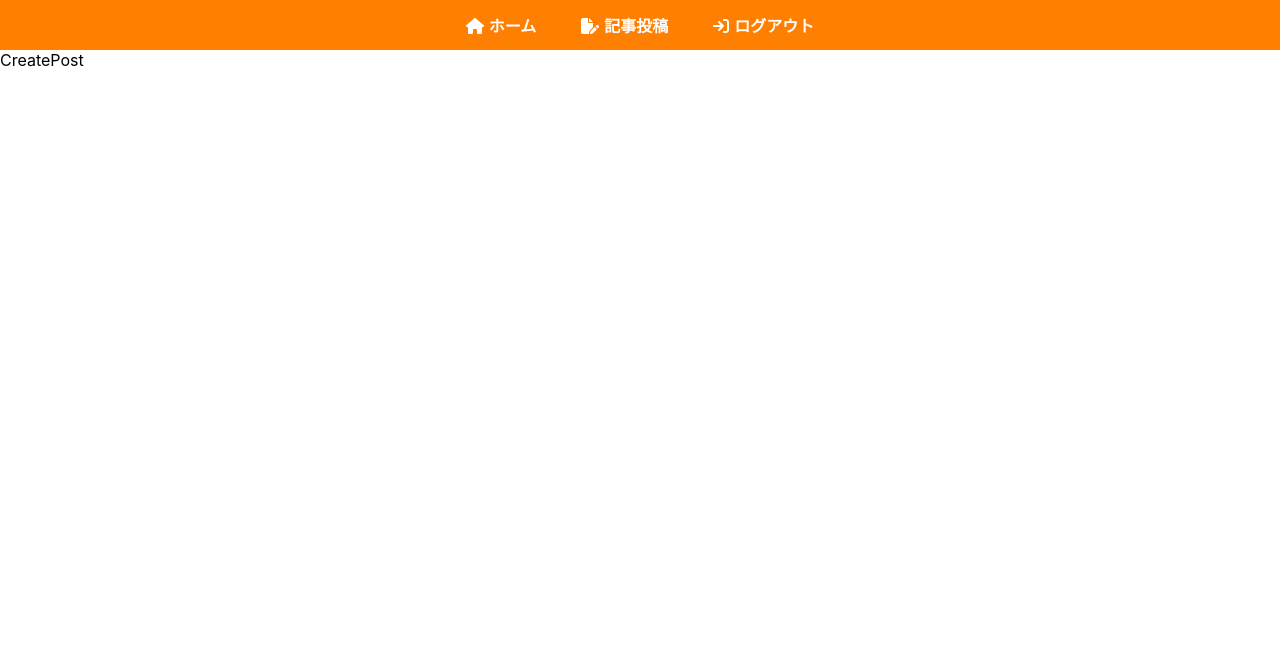
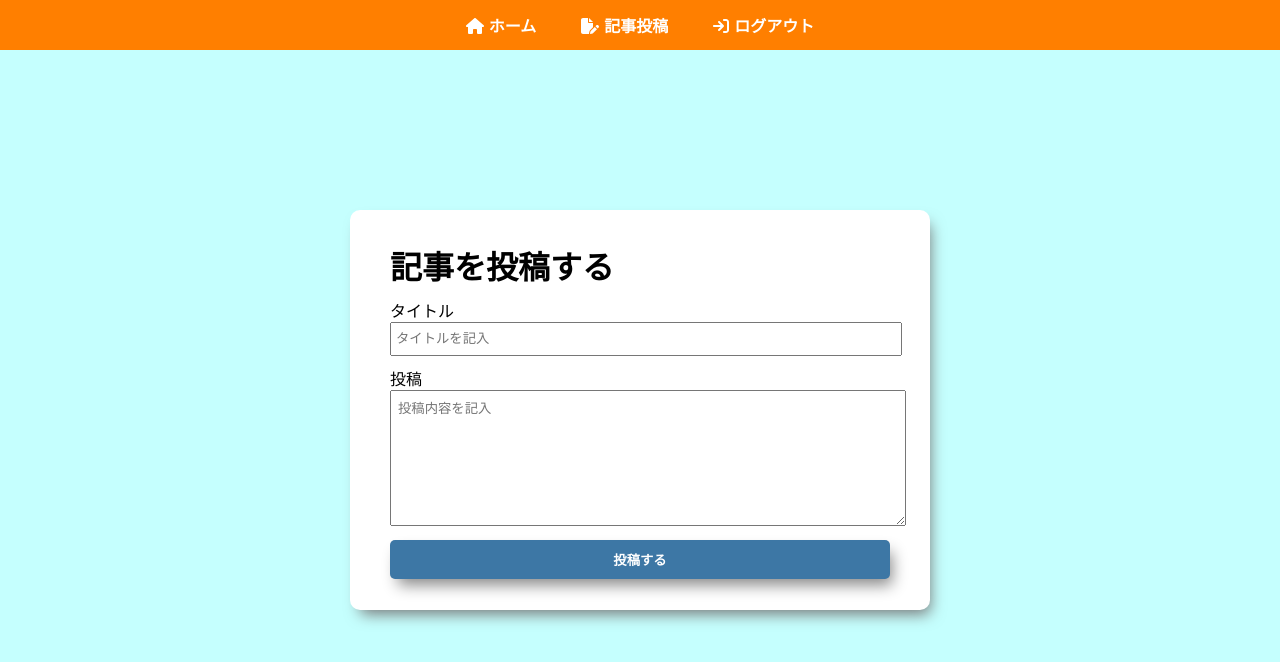
Before and after one commit to mkhkshibata/blog_app, a React (Create React App) app: page /createpost in a window 1280 px wide. Shown: the top 662 px of the page. Built offline with nearby package versions, Linux system fonts and the light colour scheme.

Commit message:
記事投稿の入力部分完成

```diff
--- /dev/null
+++ b/src/components/CreatePost.css
@@ -0,0 +1,54 @@
+.createPostPage {
+	display: flex;
+	align-items: center;
+	justify-content: center;
+	height: 90vh;
+}
+
+.postContainer {
+	background-color: #fff;
+	border-radius: 10px;
+	display: flex;
+	flex-direction: column;
+	justify-content: center;
+	height: 400px;
+	width: 500px;
+	gap: 10px;
+	padding: 0 40px;
+	box-shadow: 5px 9px 15px -5px #777;
+}
+
+.postContainer h1 {
+	margin: 0;
+}
+
+.postContainer input {
+	width: 100%;
+	height: 30px;
+	outline: none;
+	padding: 0 4px;
+}
+
+.postContainer textarea {
+	width: 100%;
+	height: 120px;
+	outline: none;
+	padding: 7px;
+}
+
+.postButton {
+	padding: 10px 0;
+	background-color: #3d77a5;
+	box-shadow: 5px 9px 15px -3px #888;
+	border: none;
+	color: #fff;
+	font-weight: bold;
+	border-radius: 5px;
+	cursor: pointer;
+	transition: all 0.3s;
+}
+
+.postButton:hover {
+	transform: translateY(5px);
+	box-shadow: none;
+}
--- a/src/components/CreatePost.js
+++ b/src/components/CreatePost.js
@@ -1,8 +1,39 @@
-import React from 'react'
+import React, { useState } from 'react';
+import "./CreatePost.css";
 
 const CreatePost = () => {
+	const [title, setTitle] = useState("");
+	const [postText, setPostText] = useState();
+
+	const createPost = () => {
+		console.log(title, postText);
+	}
+
 	return (
-		<div>CreatePost</div>
+		<div className='createPostPage'>
+			<div className="postContainer">
+				<h1>記事を投稿する</h1>
+				<div className="inputPost">
+					<div>タイトル</div>
+					<input
+						type="text"
+						placeholder='タイトルを記入'
+						onChange={(e) => {setTitle(e.target.value)}}
+					/>
+				</div>
+				<div className="inputPost">
+					<div>投稿</div>
+					<textarea
+						placeholder='投稿内容を記入'
+						onChange={(e) => {setPostText(e.target.value)}}
+					></textarea>
+				</div>
+				<button
+					className='postButton'
+					onClick={createPost}
+				>投稿する</button>
+			</div>
+		</div>
 	)
 }
 
--- a/src/index.css
+++ b/src/index.css
@@ -5,6 +5,7 @@
     sans-serif;
   -webkit-font-smoothing: antialiased;
   -moz-osx-font-smoothing: grayscale;
+  background-color: rgb(197, 255, 254);
 }
 
 code {
```
